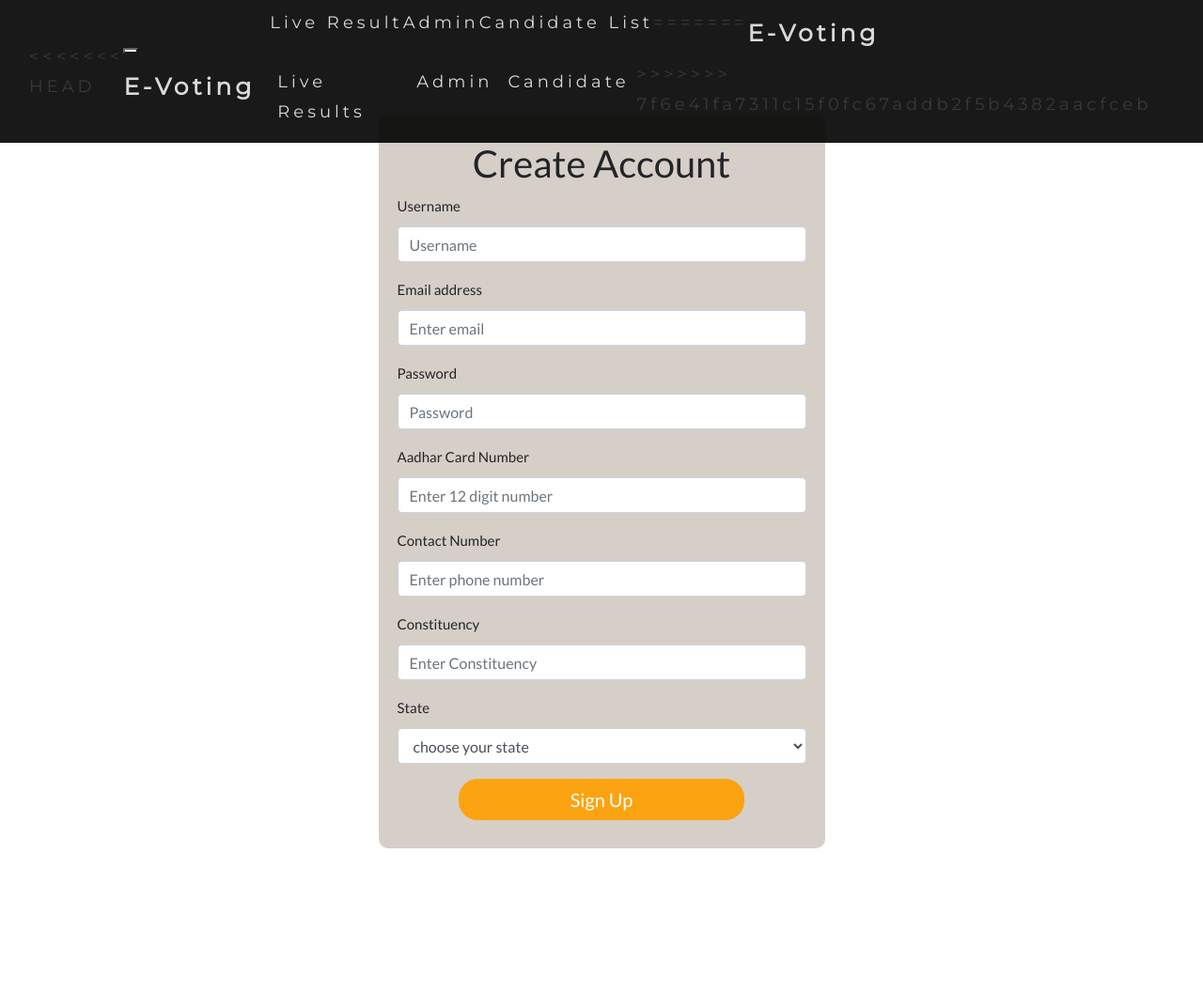
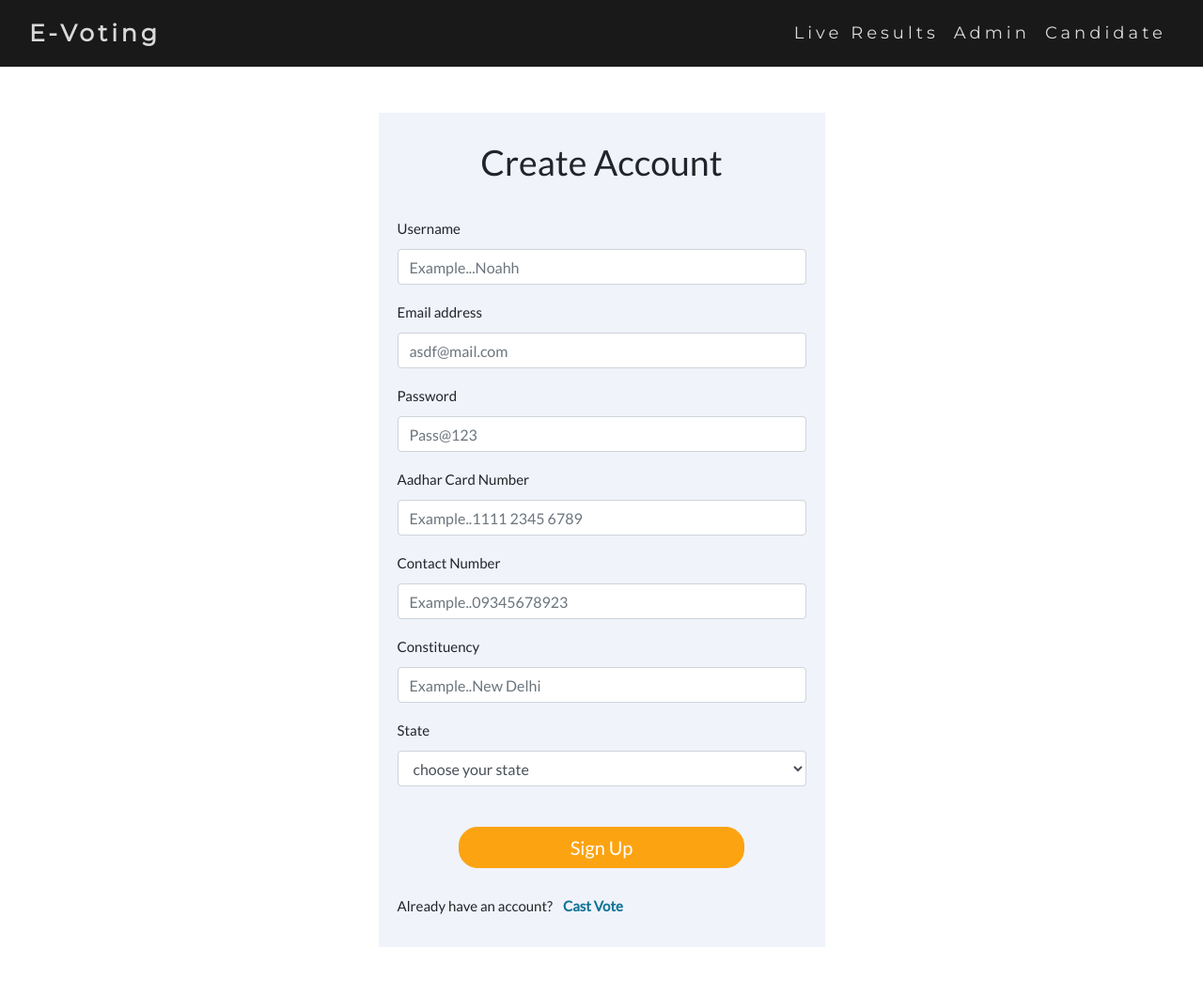
Before and after one commit to Anshit01/e-voting-using-blockchain, a Flask app: page /register in a window 1280 px wide. Shown: the whole page at 94% size. Before the commit the page ends 903 px from the top, so only its background shows below. Run offline with Flask 2, Linux system fonts and the light colour scheme; some libraries are stand-ins or nearby versions.

Commit message:
modified accounts section

```diff
--- a/website/app/static/css/index.css
+++ b/website/app/static/css/index.css
@@ -14,12 +14,16 @@
       background-color: transparent;
       font-size: 25px;
       color: #fca311;
-      margin: 30px 10px;
+      margin: 30px 2px;
   }
 
   .btn:hover {
       background-color: #fca311;
       color: #fff;
+  }
+
+  .jumbo {
+    font-size: 20px;
   }
 
 /************************BODY**************************************************************/
--- a/website/app/static/css/register.css
+++ b/website/app/static/css/register.css
@@ -9,10 +9,10 @@
 } */
 
 .div-form {
-    background-color: #D6CFC7;
+    background-color: #f0f3fa;
     margin: 50px 0;
     padding: 30px 20px;
-    border-radius: 10px;
+
 }
 
 .body{
@@ -37,6 +37,18 @@
 
 }
 
-h1{
+h2{
     text-align: center;
+    font-size: 250%;
 }
+
+.extra {
+    margin-left: 8px;
+    color: #0e7395;
+    font-size: 15px;
+    text-decoration: none;
+}
+
+.extra:hover {
+    text-decoration: none;
+}
--- a/website/app/templates/base.html
+++ b/website/app/templates/base.html
@@ -20,23 +20,6 @@
     <nav class="navbar navbar-dark fixed-top navbar-expand-sm">
 
         <div class="container-fluid">
-<<<<<<< HEAD
-            <div class="navbar-header">
-                <button type="button" class="navbar-toggle" data-toggle="collapse" data-target="#myNavbar">
-                    <span class="icon-bar"></span>
-                    <span class="icon-bar"></span>
-                    <span class="icon-bar"></span>
-                </button>
-                <a class="navbar-brand" href="/"><strong>E-Voting</strong></a>
-            </div>
-
-            <div class="collapse navbar-collapse" id="myNavbar">
-
-                <ul class="nav navbar-nav navbar-right">
-                    <li><a href="/results">Live Result</a></li>
-                    <li><a href="/voter_list">Admin</a></li>
-                    <li><a href="/candidate_list">Candidate List</a></li>
-=======
             <button class="navbar-toggler" type="button" data-toggle="collapse" data-target="#navbar">
                 <span class="navbar-toggler-icon"></span>
             </button>
@@ -46,7 +29,6 @@
                     <li><a class="nav-link" href="#"> Live Results</a></li>
                     <li><a class="nav-link" href="#"> Admin</a></li>
                     <li><a class="nav-link" href="#"> Candidate</a></li>
->>>>>>> 7f6e41fa7311c15f0fc67addb2f5b4382aacfceb
                 </ul>
             </div>
         </div>
--- a/website/app/templates/index.html
+++ b/website/app/templates/index.html
@@ -11,7 +11,7 @@
 <div class="jumbotron text-center">
 
     <h1>Welcome to E-Voting Portal</h1> <br>
-    <h2>If you dont vote you lose the right to complain</h2><br>
+    <p class="jumbo">If you dont vote you lose the right to complain</p>
 
     <div class="row">
         <div class="col mx-auto">
--- a/website/app/templates/register.html
+++ b/website/app/templates/register.html
@@ -10,39 +10,39 @@
 
        <div class="container">
             <div class="row">
-                <div class="col-8 mx-auto col-sm-7 col-md-6 col-lg-5 div-form">
-                <h1>Create Account</h1>
+                <div class="col-10 mx-auto col-sm-7 col-md-6 col-lg-5 div-form">
+                        <h2>Create Account</h2><br>
                         <form>
 
                             <div class="form-group">
                                 <label for="exampleInputUsername">Username</label>
-                        <input type="username" class="form-control" id="exampleInputUsername" placeholder="Username">
+                                <input type="username" class="form-control" id="exampleInputUsername" placeholder="Example...Noahh">
                             </div>
 
                             <div class="form-group">
                                 <label for="exampleInputEmail1">Email address</label>
-                        <input type="email" class="form-control" id="exampleInputEmail1" aria-describedby="emailHelp" placeholder="Enter email">
+                                <input type="email" class="form-control" id="exampleInputEmail1" aria-describedby="emailHelp" placeholder="asdf@mail.com">
 
                             </div>
 
                             <div class="form-group">
                                 <label for="exampleInputPassword1">Password</label>
-                        <input type="password" class="form-control" id="exampleInputPassword1" placeholder="Password">
+                                <input type="password" class="form-control" id="exampleInputPassword1" placeholder="Pass@123">
                             </div>
 
                             <div class="form-group">
-                        <label for="exampleInputnumber">Aadhar Card Number</label>
-                        <input type="number" class="form-control" id="exampleInputnumber" placeholder="Enter 12 digit number">
+                                <label for="exampleInputtext">Aadhar Card Number</label>
+                                <input type="text" class="form-control" id="exampleInputtext" placeholder="Example..1111 2345 6789">
                             </div>
 
                             <div class="form-group">
-                        <label for="exampleInputnumber">Contact Number</label>
-                        <input type="number" class="form-control" id="exampleInputnumber" placeholder="Enter phone number">
+                                <label for="exampleInputtext">Contact Number</label>
+                                <input type="text" class="form-control" id="exampleInputtext" placeholder="Example..09345678923">
                             </div>
 
                             <div class="form-group">
                                 <label for="exampleInputtext">Constituency</label>
-                        <input type="textr" class="form-control" id="exampleInputtext" placeholder="Enter Constituency">
+                                <input type="text" class="form-control" id="exampleInputtext" placeholder="Example..New Delhi">
                             </div>
 
                             <div class="form-group">
@@ -53,16 +53,20 @@
                                     <option>Bihar</option>
                                     <option>Uttar Pradesh</option>
                                 </select>
-                    </div>
+                            </div>  <br>
 
 
                             <button type="submit" class="btn  btn-primary">Sign Up</button>
 
-                </form>
+                        </form><br>
+
+                        <span >Already have an account? </span>
+                        <a href="/vote" class="extra"><b>Cast Vote</b></a>
 
                 </div>
 
             </div>
+
         </div>
 
 {% endblock %}
```
Also changed, not shown: website/app/static/css/login.css (+18 -3 lines), website/app/templates/vote.html (+5 -2 lines). Lines whose indentation alone changed are shown as unchanged.
